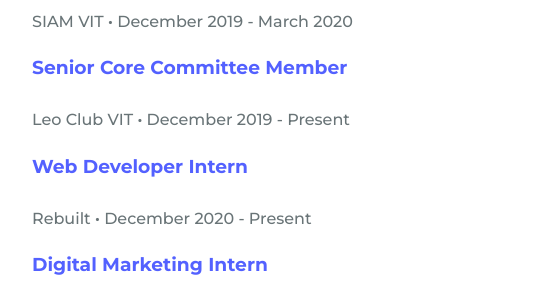
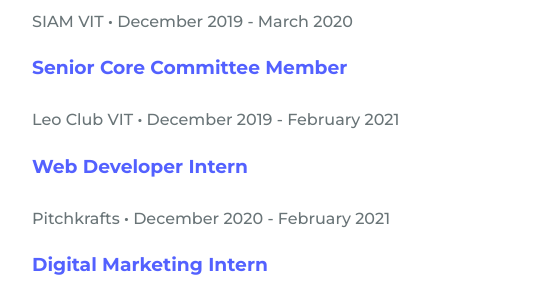
Before and after one commit to haseebshaik00/Portfolio, a plain HTML site: page index.html in a window 1280 px wide. Shown: the part 2652-2956 px from the top of the page, 96-651 px from the left. Drawn offline with nearby package versions, Linux system fonts and the light colour scheme.

Commit message:
some minor changes

```diff
--- a/index.html
+++ b/index.html
@@ -103,11 +103,11 @@
                         <h3 class="skills__subtitle">Senior Core Committee Member</h3>
                         <span class="skills__name1">SIAM VIT <b>·</b> December 2019 - March 2020</span>
                         <h3 class="skills__subtitle">Senior Core Committee Member</h3>
-                        <span class="skills__name1">Leo Club VIT <b>·</b> December 2019 - Present</span>
+                        <span class="skills__name1">Leo Club VIT <b>·</b> December 2019 - February 2021</span>
                         <!--<h3 class="skills__subtitle">Standup Comedian</h3>
                         <span class="skills__name1">The Comedy Club VIT <b>·</b> July 2020 - Present</span>-->
                         <h3 class="skills__subtitle">Web Developer Intern</h3>
-                        <span class="skills__name1">Rebuilt <b>·</b> December 2020 - Present</span>
+                        <span class="skills__name1">Pitchkrafts <b>·</b> December 2020 - February 2021</span>
                         <h3 class="skills__subtitle">Digital Marketing Intern</h3>
                         <span class="skills__name1">Cityfurnish <b>·</b> April 2020 - March 2020</span>
                     </div>
```
